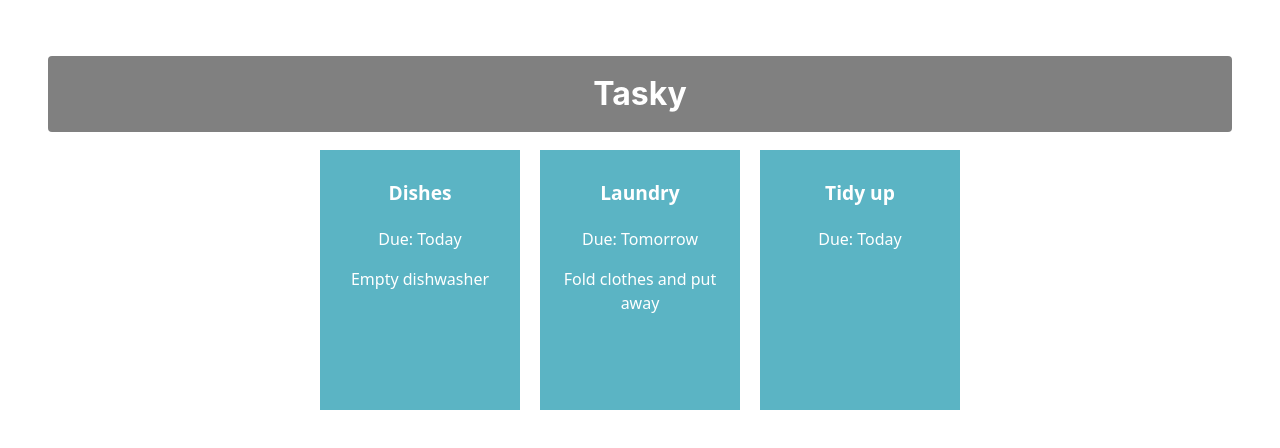
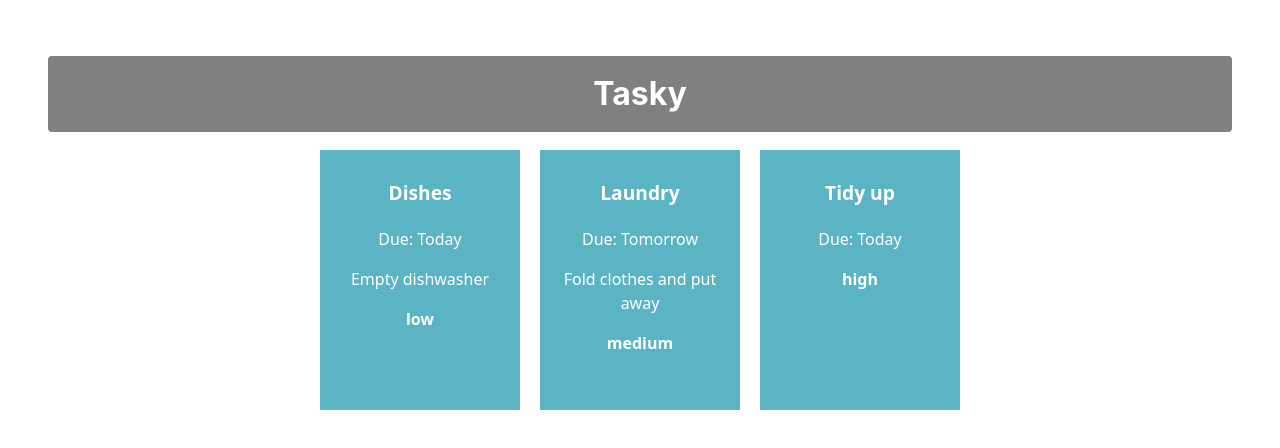
Before and after one commit to RobynFoley/react-basics-labs, a React (Vite) app in the folder tasky/: page / in a window 1280 px wide. Shown: the top 448 px of the page. Built offline with nearby package versions, Linux system fonts and the light colour scheme.

Commit message:
Tasky Lab 2a - Exercise done

```diff
--- a/tasky/src/App.jsx
+++ b/tasky/src/App.jsx
@@ -7,9 +7,9 @@
 
     const [ taskState, setTaskState ] = useState({
     tasks: [
-      { id: 1, title:"Dishes", description: "Empty dishwasher", deadline: "Today" },
-      { id: 2, title: "Laundry", description: "Fold clothes and put away", deadline: "Tomorrow" },
-      { id: 3, title: "Tidy up", deadline: "Today" }
+      { id: 1, title:"Dishes", description: "Empty dishwasher", deadline: "Today", priority: "low" },
+      { id: 2, title: "Laundry", description: "Fold clothes and put away", deadline: "Tomorrow", priority: "medium" },
+      { id: 3, title: "Tidy up", deadline: "Today", priority: "high" }
     ]
   });
 
@@ -23,6 +23,7 @@
       description={task.description}
       deadline={task.deadline}
       key={task.id}
+      priority={task.priority}
     />
   ))}
 
--- a/tasky/src/components/Task.jsx
+++ b/tasky/src/components/Task.jsx
@@ -5,6 +5,7 @@
             <p className="title">{props.title}</p>
             <p>Due: {props.deadline}</p>
             <p className="description">{props.description}</p>
+            <p><b>{props.priority}</b></p>
         </div>
     )
 
```
